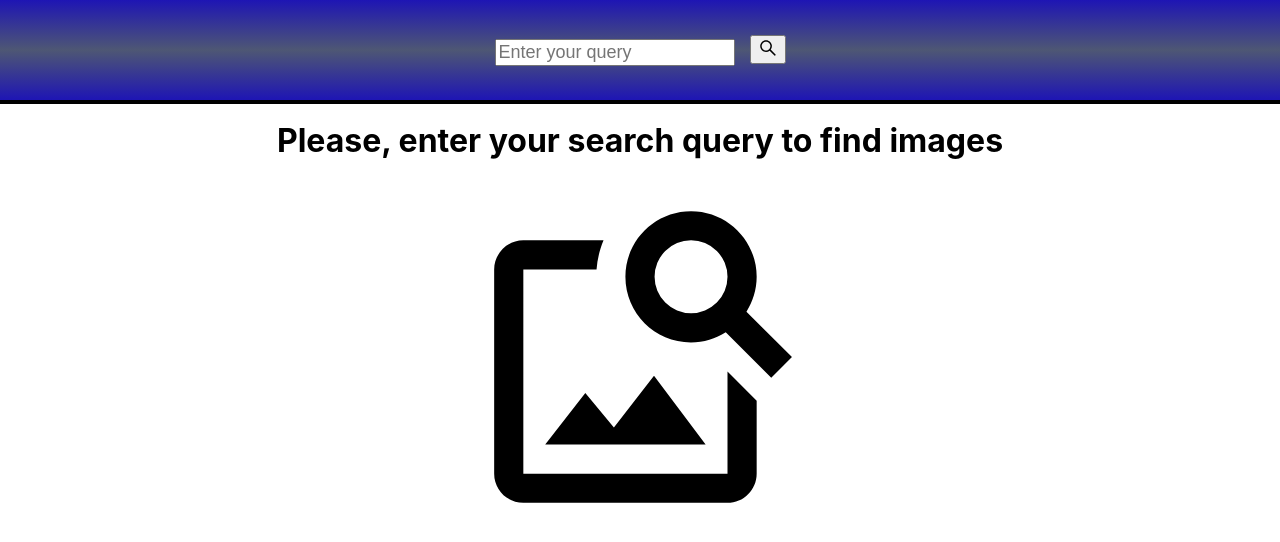
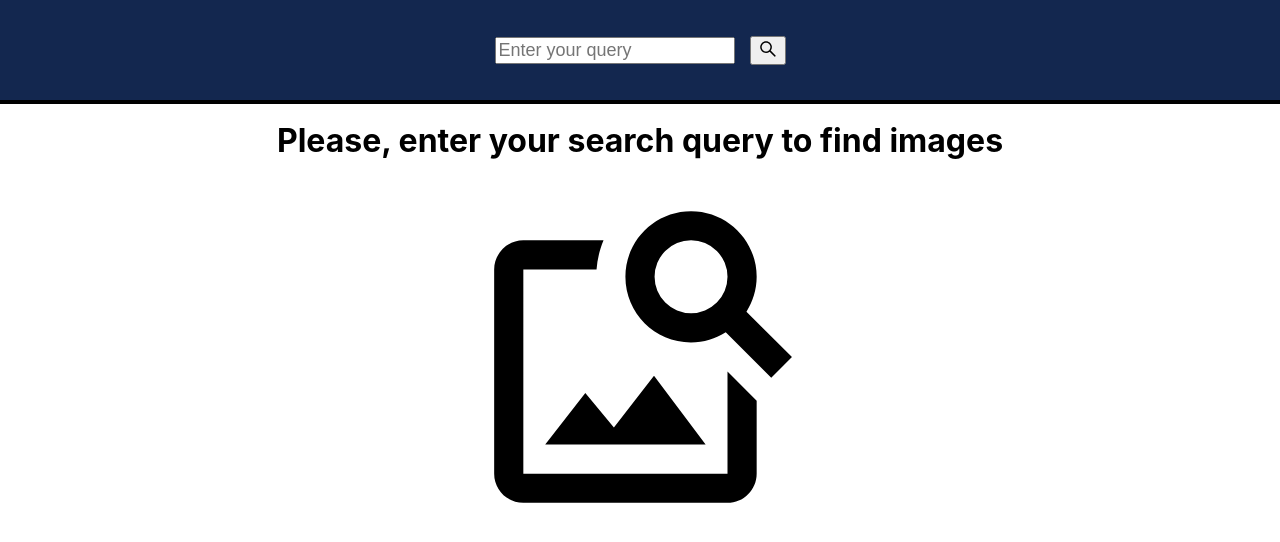
Before and after one commit to OlehBrov/goit-react-hw-04-images, a React (Create React App) app: page / in a window 1280 px wide. Shown: the top 542 px of the page. Built offline with nearby package versions, Linux system fonts and the light colour scheme.

Commit message:
some decoration

```diff
--- a/src/components/GalleryItem/GalleryItem.jsx
+++ b/src/components/GalleryItem/GalleryItem.jsx
@@ -26,7 +26,7 @@ const GalleryList = styled.ul`
   padding: 0;
 `;
 const ListItemStyled = styled.li`
-  width: calc((100% - 45px) / 4);
+  width: calc((100% - 105px) / 8);
 `;
 const ImageStyled = styled.img`
   display: block;
--- a/src/components/ImageGallery/ImageGallery.jsx
+++ b/src/components/ImageGallery/ImageGallery.jsx
@@ -1,4 +1,4 @@
-import { useState, useEffect } from 'react';
+import { useState, useEffect, useCallback } from 'react';
 import { FetchUrl } from 'components/Fetch/FetchURL';
 import { GalleryItem } from '../GalleryItem/GalleryItem';
 import { IdleView } from 'components/Views/IdleView';
@@ -15,31 +15,21 @@ const STATUS = {
 };
 
 export const ImageGallery = props => {
-  console.log('🚀 ~ file: ImageGallery.jsx:18 ~ ImageGallery ~ props:', props);
-
   const [articles, setArticles] = useState(props.articles);
   const [status, setStatus] = useState(STATUS.IDLE);
   const [articlesPage, setArticlesPage] = useState(1);
-  const [totalHits, setTotalHits] = useState(0);
   const [error, setError] = useState('');
   const [isLoadMoreEnabled, setIsLoadMoreEnabled] = useState(false);
-  // const [itemsPerPage, setItemsPerPage] = useState(40);
-  const [onFirstLoad, setOnFirstLoad] = useState(true);
   const [searchQuery, setSearchQuery] = useState(props.searchQuery);
-  console.log(
-    '🚀 ~ file: ImageGallery.jsx:29 ~ ImageGallery ~ searchQuery:',
-    searchQuery
-  );
 
   useEffect(() => {
     if (props.searchQuery !== '') {
       setSearchQuery(props.searchQuery);
       newSearchInit();
-      console.log('searchQuery inside IF UseEff', searchQuery);
     }
   }, [props.searchQuery]);
 
-  const newSearchInit = () => {
+  const newSearchInit = useCallback(() => {
     setStatus(STATUS.PENDING);
     if (props.searchQuery.trim() !== '') {
       FetchUrl(props.searchQuery, articlesPage)
@@ -49,18 +39,11 @@ export const ImageGallery = props => {
           } else setArticles(data.data.hits);
           setStatus(STATUS.RESOLVED);
           setArticlesPage(2);
-          setTotalHits(data.data.totalHits);
-          console.log('data.data.totalHits', data.data.totalHits);
-        console.log(
-          '[...articles, ...data.data.hits].length',
-          [...articles, ...data.data.hits].length
-        );
           setIsLoadMoreEnabled(
-          // data.data.totalHits % [...articles, ...data.data.hits].length === 0 &&
-          data.data.totalHits === [...articles, ...data.data.hits].length
-            ? false
-            : true
-        );
+            data.data.totalHits === [...articles, ...data.data.hits].length
+              ? false
+              : true
+          );
         })
         .catch(error => {
           setStatus(STATUS.REJECTED);
@@ -70,12 +53,11 @@ export const ImageGallery = props => {
       alert('Invalid search query');
       setStatus(STATUS.IDLE);
     }
-  };
+  }, [articles, articlesPage, props.searchQuery]);
 
   const handleLoadMoreButton = e => {
     setArticlesPage(articlesPage + 1);
-    console.log('articlesPage', articlesPage);
-    console.log('articles in loadmoreBTN', articles);
+
     FetchUrl(searchQuery, articlesPage)
       .then(data => {
         if (data.data.total === 0) {
@@ -83,14 +65,8 @@ export const ImageGallery = props => {
         }
         setArticles([...articles, ...data.data.hits]);
         setStatus(STATUS.RESOLVED);
-        console.log('data.data.totalHits', data.data.totalHits);
-        console.log(
-          '[...articles, ...data.data.hits].length',
-          [...articles, ...data.data.hits].length
-        );
 
         setIsLoadMoreEnabled(
-          // data.data.totalHits % [...articles, ...data.data.hits].length === 0 &&
           data.data.totalHits === [...articles, ...data.data.hits].length
             ? false
             : true
--- a/src/components/Searcbar/Searchbar.jsx
+++ b/src/components/Searcbar/Searchbar.jsx
@@ -1,12 +1,15 @@
 import { useState } from 'react';
 import { Formik, Form } from 'formik';
+import styled from 'styled-components';
 import { AiOutlineSearch } from 'react-icons/ai';
 import { IconContext } from 'react-icons';
-import { SearchbarStyled, FieldStyled, SearchButtonStyled } from './Searchbar.styled';
-// import styled from 'styled-components';
+import {
+  SearchbarStyled,
+  FieldStyled,
+  SearchButtonStyled,
+} from './Searchbar.styled';
 
-export const Searchbar = (props) => {
-
+export const Searchbar = props => {
   const [searchQuery, setSearchQuery] = useState('');
 
   const searchSubmit = values => {
@@ -19,11 +22,8 @@ export const Searchbar = (props) => {
   };
   return (
     <SearchbarStyled>
-        <Formik
-          initialValues={searchQuery}
-          onSubmit={searchSubmit}
-        >
-          <Form>
+      <Formik initialValues={searchQuery} onSubmit={searchSubmit}>
+        <FormStyled>
           <FieldStyled
             id="searchQuery"
             name="searchQuery"
@@ -45,57 +45,13 @@ export const Searchbar = (props) => {
               <AiOutlineSearch />
             </SearchButtonStyled>
           </IconContext.Provider>
-          </Form>
+        </FormStyled>
       </Formik>
     </SearchbarStyled>
   );
-}
+};
 
-// export class Searchbar extends Component {
-//   state = {
-//     searchQuery: '',
-//   };
-
-//   searchSubmit = values => {
-//     this.props.searchInputHandler(this.state.searchQuery);
-//     this.setState({ searchQuery: '' });
-//   };
-//   handleChange = e => {
-//     const { value } = e.target;
-//     this.setState({ searchQuery: value });
-//   };
-//   render() {
-//     return (
-//       <SearchbarStyled>
-//         <Formik
-//           initialValues={this.state.searchQuery}
-//           onSubmit={this.searchSubmit}
-//         >
-//           <Form>
-//             <FieldStyled
-//               id="searchQuery"
-//               name="searchQuery"
-//               placeholder="Enter your query"
-//               value={this.state.searchQuery}
-//               onChange={this.handleChange}
-//             />
-//             <IconContext.Provider
-//               value={{
-//                 size: '20px',
-//                 attr: {
-//                   position: 'absolute',
-//                   top: '0',
-//                   left: '0',
-//                 },
-//               }}
-//             >
-//               <SearchButtonStyled type="submit">
-//                 <AiOutlineSearch />
-//               </SearchButtonStyled>
-//             </IconContext.Provider>
-//           </Form>
-//         </Formik>
-//       </SearchbarStyled>
-//     );
-//   }
-// }
+const FormStyled = styled(Form)`
+  display: flex;
+  align-items: center;
+`
--- a/src/components/Searcbar/Searchbar.styled.js
+++ b/src/components/Searcbar/Searchbar.styled.js
@@ -1,4 +1,4 @@
-import styled from "styled-components";
+import styled from 'styled-components';
 // import { Searchbar } from "./Searchbar";
 import { Field } from 'formik';
 
@@ -9,14 +9,20 @@ width: 100%;
   height: 100px;
   justify-content: center;
   align-items: center;
-background: rgb(30,21,180);
-background: linear-gradient(0deg, rgba(30,21,180,1) 0%, rgba(78,87,116,1) 50%, rgba(30,21,180,1) 100%);
+  background: #13274F;
+  /* background: linear-gradient(
+    0deg,
+    rgba(30, 21, 180, 1) 0%,
+    rgba(78, 87, 116, 1) 50%,
+    rgba(30, 21, 180, 1) 100%
+  ); */
   border-bottom: 4px solid black;
-`
+`;
 
 export const FieldStyled = styled(Field)`
   font-size: 18px;
-`
+`;
 export const SearchButtonStyled = styled.button`
   margin-left: 15px;
+  cursor: pointer;
 `;
--- a/src/components/Views/PendingView.jsx
+++ b/src/components/Views/PendingView.jsx
@@ -1,5 +1,5 @@
 import styled from 'styled-components';
-import { ProgressBar } from 'react-loader-spinner'
+import { ProgressBar } from 'react-loader-spinner';
 
 export const PendingView = () => {
   return (
@@ -19,6 +19,4 @@ export const PendingView = () => {
   );
 };
 
-const Spinner = styled.div`
-
-`;
+const Spinner = styled.div``;
```
Also changed, not shown: src/components/Modal/Modal.Styled.js (+3 -7 lines). Lines whose indentation alone changed are shown as unchanged.
